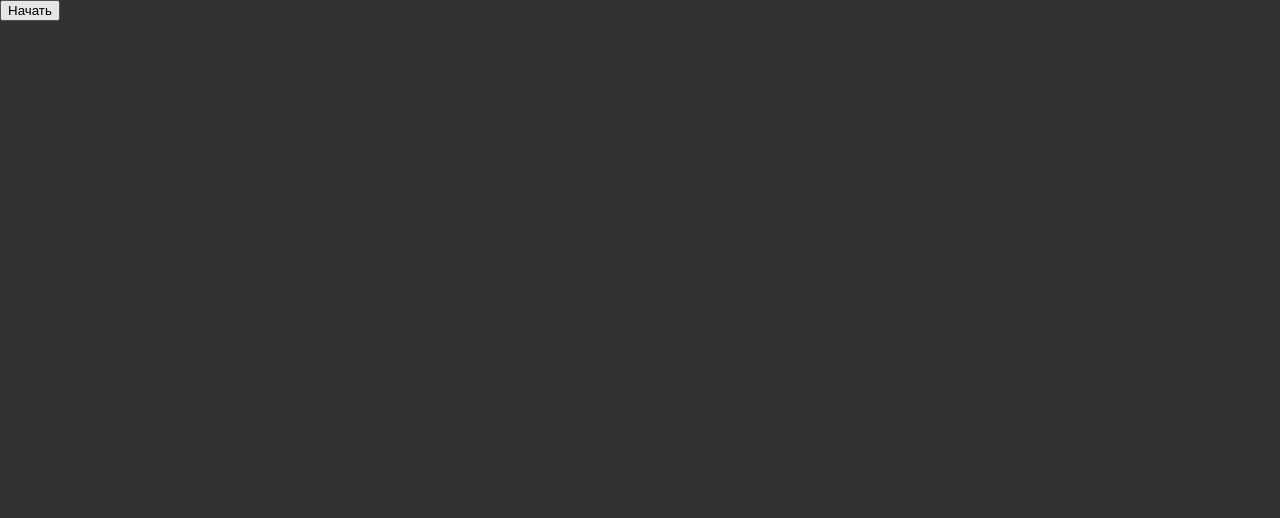
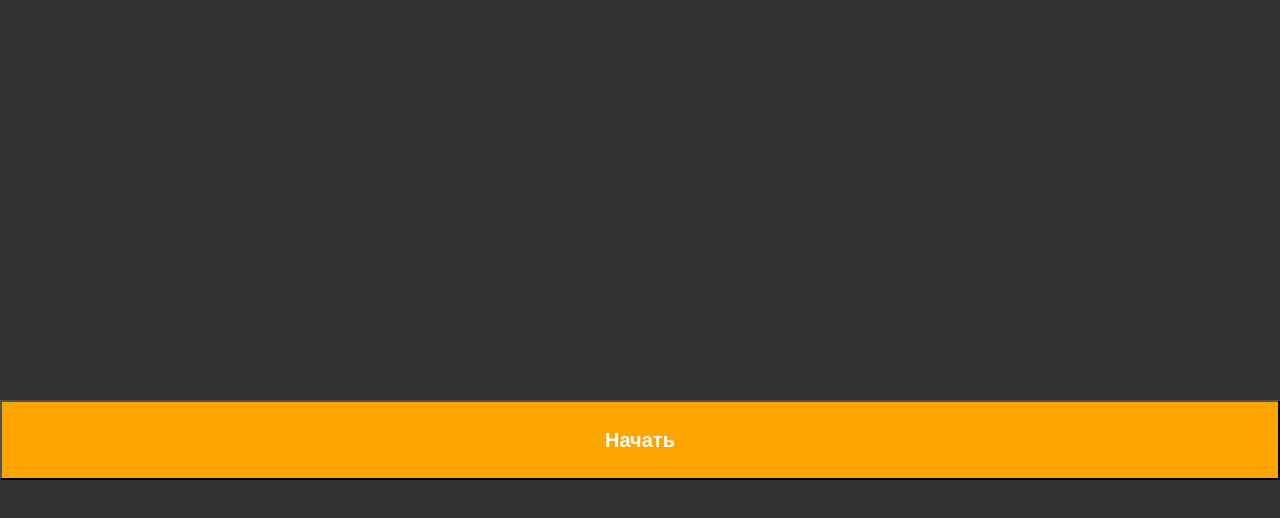
Before and after one commit to Emil270/github.io, a plain HTML site: page index.html in a window 1280 px wide. Drawn offline with nearby package versions, Linux system fonts and the light colour scheme.

Commit message:
Update styles_index.css

```diff
--- a/styles_index.css
+++ b/styles_index.css
@@ -4,6 +4,17 @@ html, body{
 	height: 100%;
 	background-color: rgb(50,50,50);
 	font-family: sans-serif;
+}
+#button_start{
+	width: 100%;
+	height: 80px;
+	background-color: orange;
+	color: white;
+	font-size: 20px;
+	font-weight: bold;
+	position: absolute;
+	top: 50%;
+	text-align: center;
 }
 .calcc{
 	width: 368px;
```
